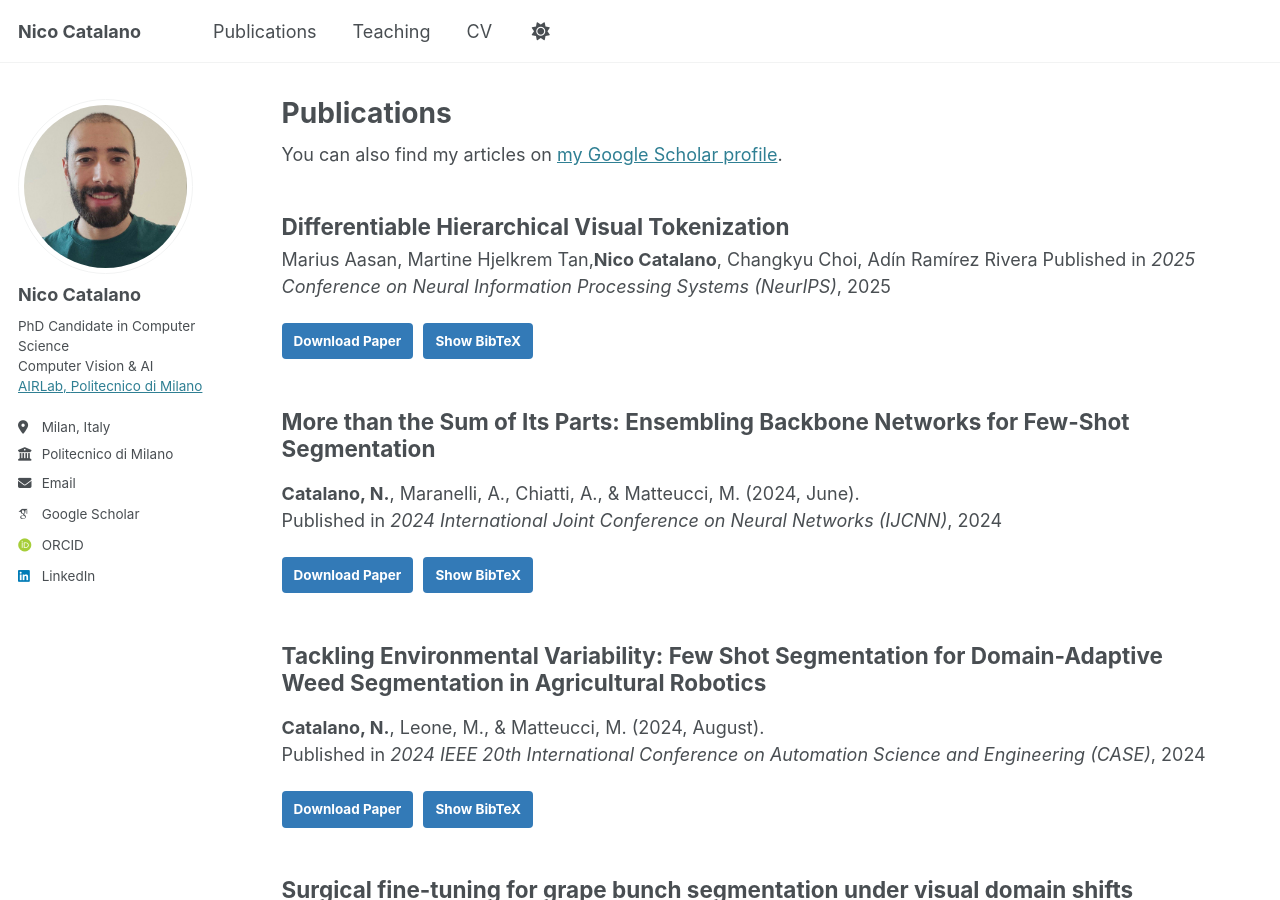
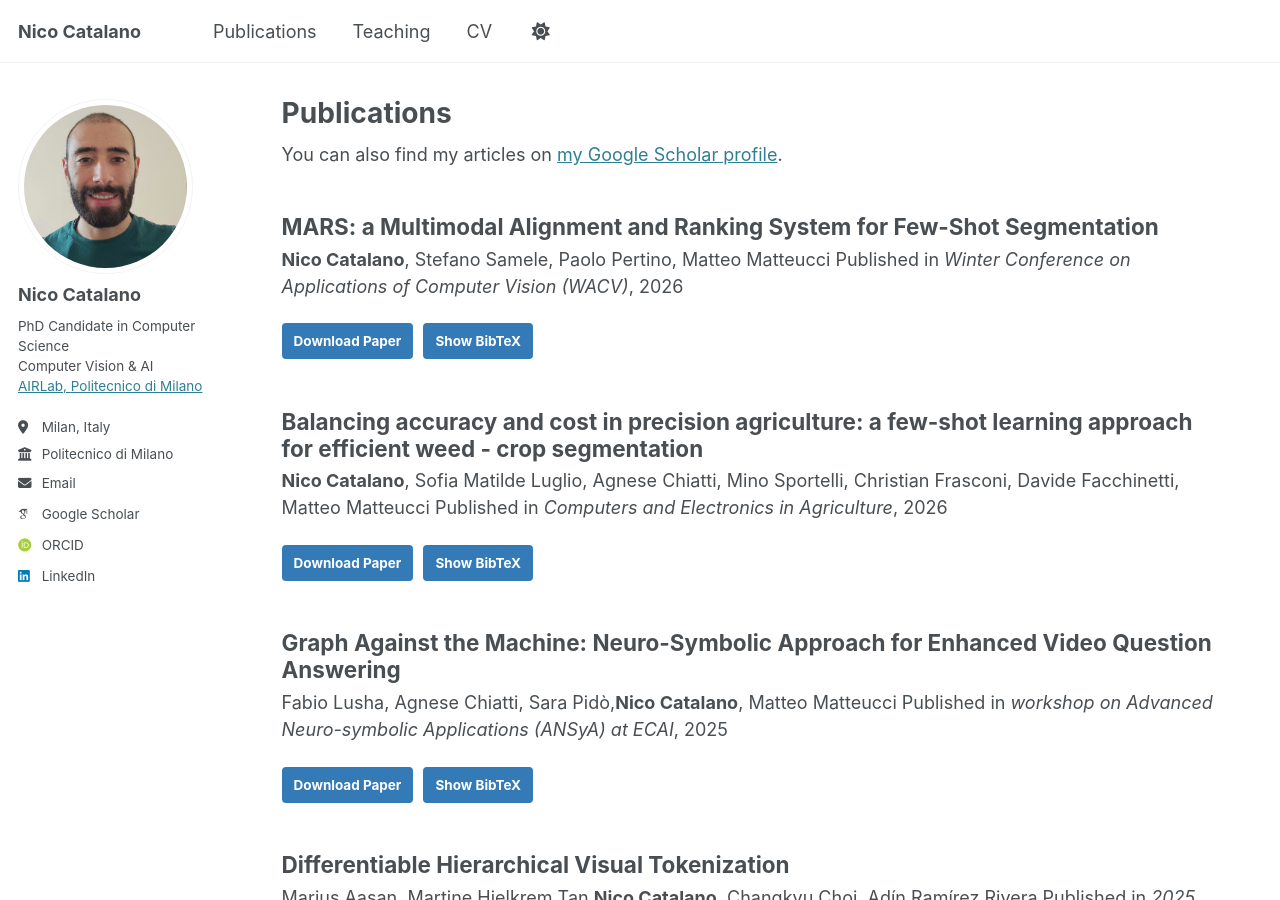
Before and after one commit to NicoCatalano/NicoCatalano.github.io, a Jekyll site: the page built from _pages/publications.html, in a window 1280 px wide and 900 px high. Built offline with Jekyll 4.4.1, drawn with Linux system fonts in a browser that asks for light colours; some web fonts are replaced.

Commit message:
added new pubblications

```diff
--- a/_pages/publications.html
+++ b/_pages/publications.html
@@ -38,6 +38,94 @@ author_profile: true
     }
   }
 </script>
+
+
+
+<div class="list__item">
+  <article class="archive__item" itemscope itemtype="http://schema.org/CreativeWork">
+    <h2 class="archive__item-title" itemprop="headline">
+      MARS: a Multimodal Alignment and Ranking System for Few-Shot Segmentation
+    </h2>
+      <b>Nico Catalano</b>,  Stefano Samele, Paolo Pertino, Matteo Matteucci
+    Published in <i>Winter Conference on Applications of Computer Vision (WACV)</i>, 2026</p>
+    <p>
+      <a class="btn" href="https://arxiv.org/pdf/2504.07942" target="_blank" rel="noopener">Download Paper</a>
+      <a class="btn" href="#" onclick="toggleBibtex(this); return false;">Show BibTeX</a>
+    </p>
+    <div class="bibtex" style="display: none;">
+      <pre>
+      @article{catalano_mars,
+        title={MARS: a Multimodal Alignment and Ranking System for Few-Shot Segmentation},
+        author={Catalano, Nico and Samele, Stefano and Pertino, Paolo and Matteucci, Matteo},
+        booktitle = {Proceedings of the Winter Conference on Applications of Computer Vision (WACV)},
+        month     = {March},
+        year      = {2026}
+        }
+
+      </pre>
+    </div>
+  </article>
+</div>
+
+
+
+<div class="list__item">
+  <article class="archive__item" itemscope itemtype="http://schema.org/CreativeWork">
+    <h2 class="archive__item-title" itemprop="headline">
+      Balancing accuracy and cost in precision agriculture: a few-shot learning approach for efficient weed - crop segmentation
+    </h2>
+      <b>Nico Catalano</b>, Sofia Matilde Luglio, Agnese Chiatti, Mino Sportelli, Christian Frasconi, Davide Facchinetti, Matteo Matteucci
+    Published in <i>Computers and Electronics in Agriculture</i>, 2026</p>
+    <p>
+      <a class="btn" href="https://www.sciencedirect.com/science/article/pii/S0168169926001195" target="_blank" rel="noopener">Download Paper</a>
+      <a class="btn" href="#" onclick="toggleBibtex(this); return false;">Show BibTeX</a>
+    </p>
+    <div class="bibtex" style="display: none;">
+      <pre>
+@article{CATALANO2026111524,
+title = {Balancing accuracy and cost in precision agriculture: a few-shot learning approach for efficient weed − crop segmentation},
+journal = {Computers and Electronics in Agriculture},
+volume = {245},
+year = {2026},
+issn = {0168-1699},
+doi = {https://doi.org/10.1016/j.compag.2026.111524},
+url = {https://www.sciencedirect.com/science/article/pii/S0168169926001195},
+author = {Nico Catalano and Sofia Matilde Luglio and Agnese Chiatti and Mino Sportelli and Christian Frasconi and Davide Facchinetti and Matteo Matteucci},
+}
+
+      </pre>
+    </div>
+  </article>
+</div>
+
+
+<div class="list__item">
+  <article class="archive__item" itemscope itemtype="http://schema.org/CreativeWork">
+    <h2 class="archive__item-title" itemprop="headline">
+      Graph Against the Machine: Neuro-Symbolic Approach for Enhanced Video Question Answering
+    </h2>
+      Fabio Lusha, Agnese Chiatti, Sara Pidò,<b>Nico Catalano</b>, Matteo Matteucci
+    Published in <i>workshop on Advanced Neuro-symbolic Applications (ANSyA) at ECAI</i>, 2025</p>
+    <p>
+      <a class="btn" href="https://ceur-ws.org/Vol-4125/paper_17.pdf" target="_blank" rel="noopener">Download Paper</a>
+      <a class="btn" href="#" onclick="toggleBibtex(this); return false;">Show BibTeX</a>
+    </p>
+    <div class="bibtex" style="display: none;">
+      <pre>
+        @inproceedings{lusha2025graph,
+          title={Graph Against the Machine: Neuro-Symbolic Approach for Enhanced Video Question Answering},
+          author={Lusha, Fabio and Chiatti, Agnese and Pid{\`o}, Sara and Catalano, Nico and Matteucci, Matteo},
+          year={2025}
+          booktitle = {Proceedings of the workshop on Advanced Neuro-symbolic Applications (ANSyA) at ECAI.}
+        }
+
+
+      </pre>
+    </div>
+  </article>
+</div>
+
+
 
 <div class="list__item">
   <article class="archive__item" itemscope itemtype="http://schema.org/CreativeWork">
```
